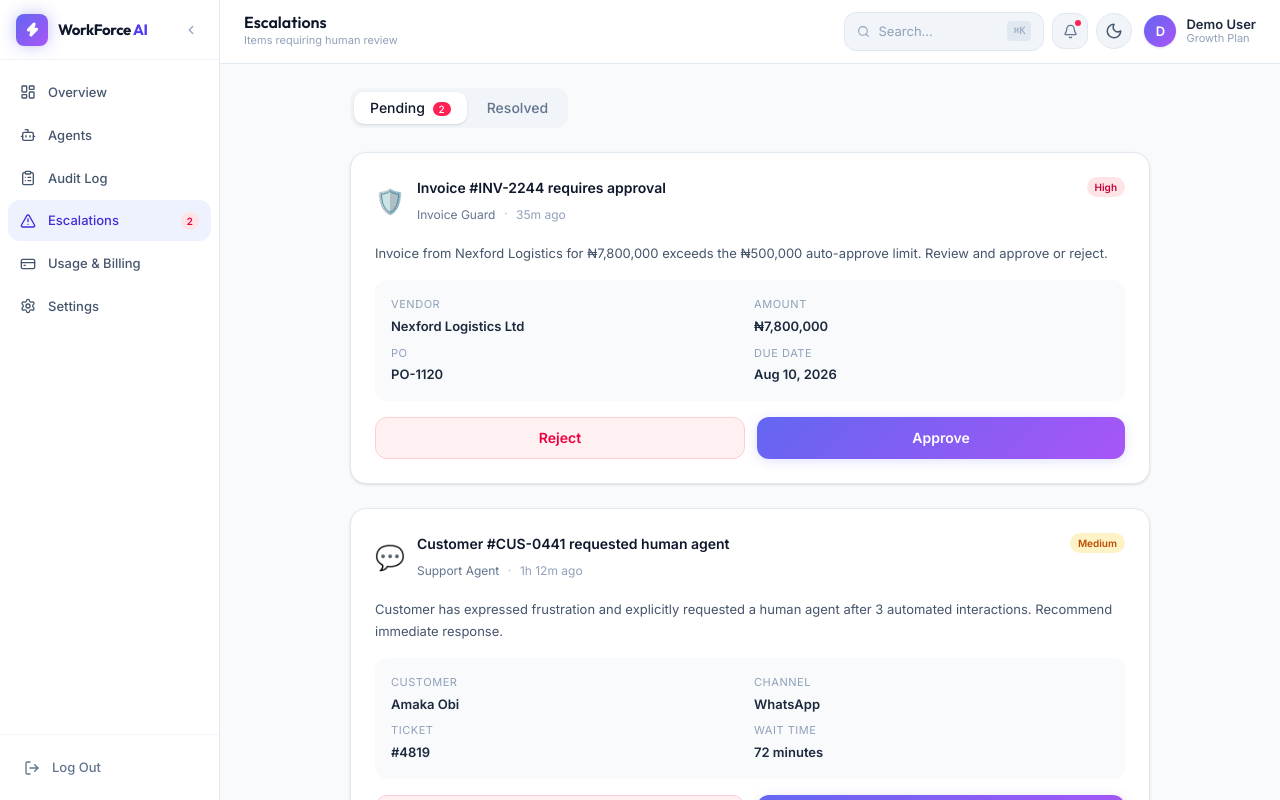
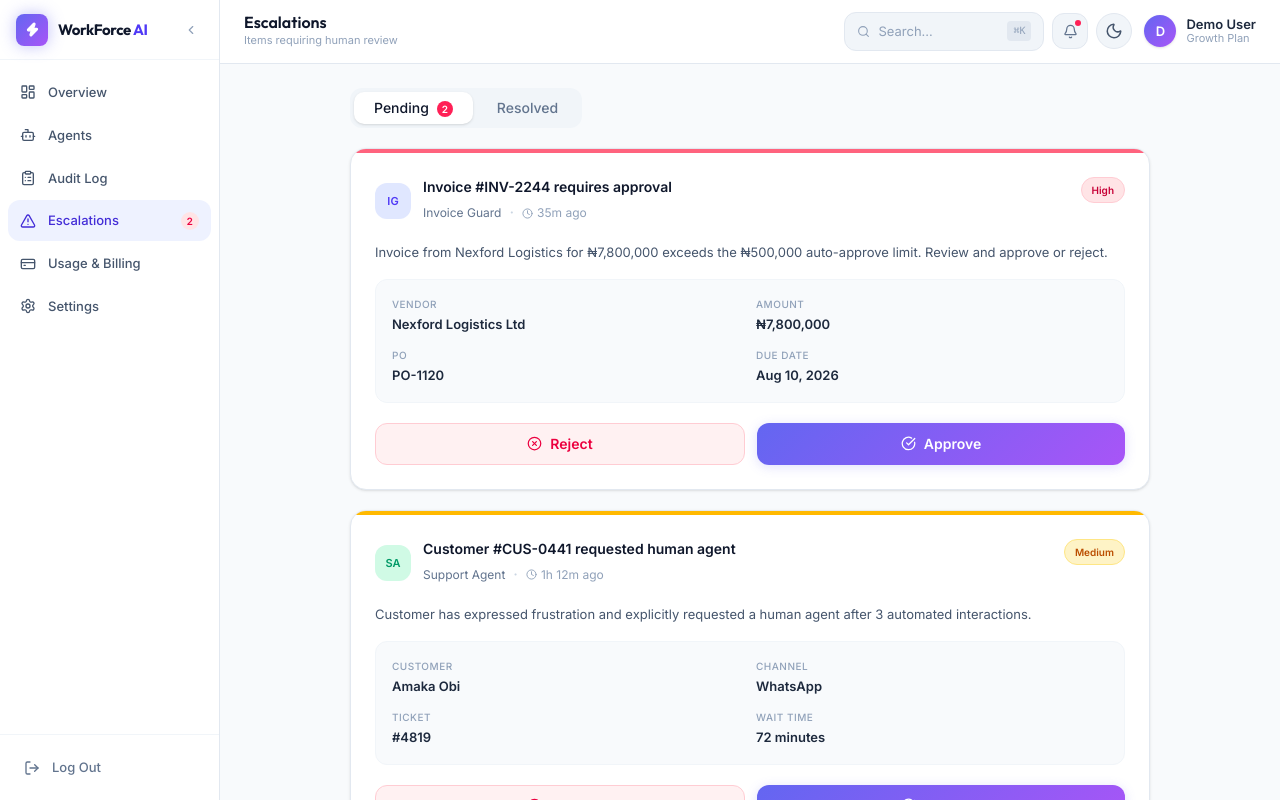
Before and after one commit to Pipe7-sudo/Agentic, a Next.js app in the folder frontend/: page /escalations in a window 1280 px wide. Built offline with nearby package versions, Linux system fonts and the light colour scheme.

Commit message:
redesign(escalations): priority top bar, initials avatars, CheckCircle/XCircle buttons, modal icon

```diff
--- a/frontend/src/app/(dashboard)/escalations/page.tsx
+++ b/frontend/src/app/(dashboard)/escalations/page.tsx
@@ -1,26 +1,40 @@
 'use client';
 import { useState } from 'react';
+import { CheckCircle, XCircle, AlertTriangle, Clock } from 'lucide-react';
 
 const PENDING = [
-  { id: 'ESC-001', agent: 'Invoice Guard', icon: '🛡️', title: 'Invoice #INV-2244 requires approval', desc: 'Invoice from Nexford Logistics for ₦7,800,000 exceeds the ₦500,000 auto-approve limit. Review and approve or reject.', time: '35m ago', priority: 'High', data: { Vendor: 'Nexford Logistics Ltd', Amount: '₦7,800,000', PO: 'PO-1120', 'Due Date': 'Aug 10, 2026' } },
-  { id: 'ESC-002', agent: 'Support Agent', icon: '💬', title: 'Customer #CUS-0441 requested human agent', desc: 'Customer has expressed frustration and explicitly requested a human agent after 3 automated interactions. Recommend immediate response.', time: '1h 12m ago', priority: 'Medium', data: { Customer: 'Amaka Obi', Channel: 'WhatsApp', Ticket: '#4819', 'Wait Time': '72 minutes' } },
+  {
+    id: 'ESC-001', agent: 'Invoice Guard', initials: 'IG',
+    agentColor: 'bg-indigo-100 dark:bg-indigo-500/15 text-indigo-600 dark:text-indigo-400',
+    title: 'Invoice #INV-2244 requires approval',
+    desc: 'Invoice from Nexford Logistics for ₦7,800,000 exceeds the ₦500,000 auto-approve limit. Review and approve or reject.',
+    time: '35m ago', priority: 'High',
+    data: { Vendor: 'Nexford Logistics Ltd', Amount: '₦7,800,000', PO: 'PO-1120', 'Due Date': 'Aug 10, 2026' },
+  },
+  {
+    id: 'ESC-002', agent: 'Support Agent', initials: 'SA',
+    agentColor: 'bg-emerald-100 dark:bg-emerald-500/15 text-emerald-600 dark:text-emerald-400',
+    title: 'Customer #CUS-0441 requested human agent',
+    desc: 'Customer has expressed frustration and explicitly requested a human agent after 3 automated interactions.',
+    time: '1h 12m ago', priority: 'Medium',
+    data: { Customer: 'Amaka Obi', Channel: 'WhatsApp', Ticket: '#4819', 'Wait Time': '72 minutes' },
+  },
 ];
 
 const RESOLVED = [
-  { id: 'ESC-000', agent: 'Finance Ops', icon: '💰', title: 'Expense #EXP-0049 — ₦220,000 approved', resolution: 'Approved by Tunde A. · 2 hours ago' },
-  { id: 'ESC-999', agent: 'HR Scout',    icon: '🎯', title: 'Job description required for Ops Manager role', resolution: 'Resolved by Ada O. · Yesterday' },
+  { id: 'ESC-000', agent: 'Finance Ops', initials: 'FO', agentColor: 'bg-amber-100 dark:bg-amber-500/15 text-amber-600 dark:text-amber-500', title: 'Expense #EXP-0049 — ₦220,000 approved', resolution: 'Approved by Tunde A.', time: '2 hours ago' },
+  { id: 'ESC-999', agent: 'HR Scout',    initials: 'HS', agentColor: 'bg-violet-100 dark:bg-violet-500/15 text-violet-600 dark:text-violet-400', title: 'Job description required for Ops Manager role', resolution: 'Resolved by Ada O.', time: 'Yesterday' },
 ];
 
 const PRIORITY_STYLE: Record<string, string> = {
-  High:   'bg-rose-100 dark:bg-rose-500/15 text-rose-700 dark:text-rose-400',
-  Medium: 'bg-amber-100 dark:bg-amber-500/15 text-amber-700 dark:text-amber-400',
-  Low:    'bg-slate-100 dark:bg-white/[0.07] text-slate-600 dark:text-slate-400',
+  High:   'bg-rose-100 dark:bg-rose-500/15 text-rose-700 dark:text-rose-400 border border-rose-200 dark:border-rose-500/20',
+  Medium: 'bg-amber-100 dark:bg-amber-500/15 text-amber-700 dark:text-amber-400 border border-amber-200 dark:border-amber-500/20',
 };
 
 export default function EscalationsPage() {
   const [resolved, setResolved] = useState(false);
-  const [confirm, setConfirm] = useState<{ id: string; action: 'approve' | 'reject' } | null>(null);
-  const [done, setDone] = useState<string[]>([]);
+  const [confirm, setConfirm]   = useState<{ id: string; action: 'approve' | 'reject' } | null>(null);
+  const [done, setDone]         = useState<string[]>([]);
 
   const pending = PENDING.filter(e => !done.includes(e.id));
 
@@ -31,13 +45,16 @@ export default function EscalationsPage() {
   };
 
   return (
-    <div className="max-w-[800px] mx-auto flex flex-col gap-6">
+    <div className="max-w-[800px] mx-auto flex flex-col gap-5">
       {/* Tabs */}
       <div className="flex gap-1 bg-slate-100 dark:bg-white/[0.04] rounded-xl p-1 w-fit">
         {['Pending', 'Resolved'].map(tab => (
           <button key={tab} onClick={() => setResolved(tab === 'Resolved')}
-            className={`px-4 py-1.5 rounded-[10px] text-sm font-medium transition-all ${(tab === 'Resolved') === resolved ? 'bg-white dark:bg-white/[0.08] text-slate-900 dark:text-white shadow-sm' : 'text-slate-500 dark:text-slate-500 hover:text-slate-700 dark:hover:text-slate-300'}`}>
-            {tab} {tab === 'Pending' && pending.length > 0 && <span className="ml-1 bg-rose-500 text-white text-[10px] px-1.5 py-px rounded-full">{pending.length}</span>}
+            className={`px-5 py-1.5 rounded-[10px] text-sm font-medium transition-all ${(tab === 'Resolved') === resolved ? 'bg-white dark:bg-white/[0.08] text-slate-900 dark:text-white shadow-sm' : 'text-slate-500 dark:text-slate-500 hover:text-slate-700 dark:hover:text-slate-300'}`}>
+            {tab}
+            {tab === 'Pending' && pending.length > 0 && (
+              <span className="ml-2 bg-rose-500 text-white text-[10px] w-4 h-4 inline-flex items-center justify-center rounded-full font-bold">{pending.length}</span>
+            )}
           </button>
         ))}
       </div>
@@ -46,48 +63,58 @@ export default function EscalationsPage() {
         <>
           {pending.length === 0 && (
             <div className="text-center py-16 bg-white dark:bg-[#080812] border border-slate-200 dark:border-white/[0.07] rounded-2xl shadow-sm dark:shadow-none">
-              <div className="text-4xl mb-3">✅</div>
-              <p className="font-semibold text-slate-700 dark:text-slate-300">All clear!</p>
-              <p className="text-sm text-slate-400 dark:text-slate-600 mt-1">No pending escalations right now.</p>
+              <div className="w-12 h-12 bg-emerald-50 dark:bg-emerald-500/10 rounded-full flex items-center justify-center mx-auto mb-3">
+                <CheckCircle size={22} className="text-emerald-500" />
+              </div>
+              <p className="font-semibold text-slate-700 dark:text-slate-300">All clear</p>
+              <p className="text-sm text-slate-400 dark:text-slate-600 mt-1">No pending escalations at this time.</p>
             </div>
           )}
           {pending.map(e => (
-            <div key={e.id} className="bg-white dark:bg-[#080812] border border-slate-200 dark:border-white/[0.07] rounded-2xl p-6 shadow-sm dark:shadow-none flex flex-col gap-4">
+            <div key={e.id} className="bg-white dark:bg-[#080812] border border-slate-200 dark:border-white/[0.07] rounded-2xl shadow-sm dark:shadow-none overflow-hidden">
+              {/* Card header bar */}
+              <div className={`h-1 w-full ${e.priority === 'High' ? 'bg-rose-400' : 'bg-amber-400'}`} />
+              <div className="p-5 md:p-6 flex flex-col gap-4">
                 <div className="flex items-start justify-between gap-4">
                   <div className="flex items-center gap-3">
-                  <span className="text-2xl">{e.icon}</span>
+                    <div className={`w-9 h-9 rounded-xl ${e.agentColor.split(' ').slice(0,2).join(' ')} flex items-center justify-center shrink-0`}>
+                      <span className={`text-[11px] font-bold ${e.agentColor.split(' ').slice(2).join(' ')}`}>{e.initials}</span>
+                    </div>
                     <div>
-                    <div className="text-[14px] font-semibold text-slate-900 dark:text-white">{e.title}</div>
-                    <div className="flex items-center gap-2 mt-0.5">
+                      <div className="text-[14px] font-semibold text-slate-900 dark:text-white leading-snug">{e.title}</div>
+                      <div className="flex items-center gap-2 mt-1">
                         <span className="text-[12px] text-slate-500 dark:text-slate-500">{e.agent}</span>
                         <span className="text-slate-300 dark:text-slate-700">·</span>
-                      <span className="text-[12px] text-slate-400 dark:text-slate-600">{e.time}</span>
+                        <span className="flex items-center gap-1 text-[12px] text-slate-400 dark:text-slate-600">
+                          <Clock size={11} /> {e.time}
+                        </span>
                       </div>
                     </div>
                   </div>
-                <span className={`text-[10px] font-bold px-2 py-0.5 rounded-full shrink-0 ${PRIORITY_STYLE[e.priority]}`}>{e.priority}</span>
+                  <span className={`text-[10px] font-semibold px-2.5 py-1 rounded-full shrink-0 ${PRIORITY_STYLE[e.priority]}`}>{e.priority}</span>
                 </div>
 
                 <p className="text-[13px] text-slate-600 dark:text-slate-400 leading-[1.65]">{e.desc}</p>
 
-              <div className="grid grid-cols-2 gap-2 bg-slate-50 dark:bg-white/[0.03] rounded-xl p-4">
+                <div className="grid grid-cols-2 gap-3 bg-slate-50 dark:bg-white/[0.03] border border-slate-100 dark:border-white/[0.05] rounded-xl p-4">
                   {Object.entries(e.data).map(([k, v]) => (
                     <div key={k}>
-                    <div className="text-[11px] text-slate-400 dark:text-slate-600 uppercase tracking-wider">{k}</div>
-                    <div className="text-[13px] font-semibold text-slate-800 dark:text-slate-200 mt-0.5">{v}</div>
+                      <div className="text-[10px] text-slate-400 dark:text-slate-600 uppercase tracking-wider font-medium mb-0.5">{k}</div>
+                      <div className="text-[13px] font-semibold text-slate-800 dark:text-slate-200">{v}</div>
                     </div>
                   ))}
                 </div>
 
-              <div className="flex gap-3">
+                <div className="flex gap-3 pt-1">
                   <button onClick={() => setConfirm({ id: e.id, action: 'reject' })}
-                  className="flex-1 py-2.5 rounded-xl border border-rose-200 dark:border-rose-500/25 bg-rose-50 dark:bg-rose-500/10 text-rose-600 dark:text-rose-400 text-sm font-semibold hover:bg-rose-100 dark:hover:bg-rose-500/15 transition-all">
-                  Reject
+                    className="flex-1 flex items-center justify-center gap-2 py-2.5 rounded-xl border border-rose-200 dark:border-rose-500/25 bg-rose-50 dark:bg-rose-500/10 text-rose-600 dark:text-rose-400 text-sm font-semibold hover:bg-rose-100 dark:hover:bg-rose-500/15 transition-all">
+                    <XCircle size={15} /> Reject
                   </button>
                   <button onClick={() => setConfirm({ id: e.id, action: 'approve' })}
-                  className="flex-1 py-2.5 rounded-xl gradient-bg text-white text-sm font-semibold shadow-[0_2px_12px_rgba(99,102,241,0.2)] hover:-translate-y-px transition-all">
-                  Approve
+                    className="flex-1 flex items-center justify-center gap-2 py-2.5 rounded-xl gradient-bg text-white text-sm font-semibold shadow-[0_2px_12px_rgba(99,102,241,0.2)] hover:-translate-y-px transition-all">
+                    <CheckCircle size={15} /> Approve
                   </button>
+                </div>
               </div>
             </div>
           ))}
@@ -96,10 +123,15 @@ export default function EscalationsPage() {
         <div className="flex flex-col gap-3">
           {RESOLVED.map(e => (
             <div key={e.id} className="bg-white dark:bg-[#080812] border border-slate-200 dark:border-white/[0.07] rounded-2xl px-5 py-4 shadow-sm dark:shadow-none flex items-center gap-4">
-              <span className="text-xl">{e.icon}</span>
+              <div className={`w-9 h-9 rounded-xl flex items-center justify-center shrink-0 ${e.agentColor.split(' ').slice(0,2).join(' ')}`}>
+                <span className={`text-[11px] font-bold ${e.agentColor.split(' ').slice(2).join(' ')}`}>{e.initials}</span>
+              </div>
               <div className="flex-1 min-w-0">
                 <div className="text-[13px] font-medium text-slate-700 dark:text-slate-300">{e.title}</div>
-                <div className="text-[12px] text-slate-400 dark:text-slate-600 mt-0.5">{e.resolution}</div>
+                <div className="flex items-center gap-1.5 text-[12px] text-slate-400 dark:text-slate-600 mt-0.5">
+                  <CheckCircle size={11} className="text-emerald-500" />
+                  {e.resolution} · {e.time}
+                </div>
               </div>
               <span className="text-[10px] font-bold px-2 py-0.5 rounded-full bg-emerald-100 dark:bg-emerald-500/15 text-emerald-700 dark:text-emerald-400 shrink-0">Resolved</span>
             </div>
@@ -112,12 +144,21 @@ export default function EscalationsPage() {
         <div className="fixed inset-0 z-50 flex items-center justify-center p-4">
           <div className="absolute inset-0 bg-black/30 dark:bg-black/50 backdrop-blur-sm" onClick={() => setConfirm(null)} />
           <div className="relative bg-white dark:bg-[#080812] border border-slate-200 dark:border-white/[0.07] rounded-2xl p-6 w-full max-w-[360px] shadow-2xl">
-            <h3 className="font-semibold text-[16px] text-slate-900 dark:text-white mb-2 capitalize">{confirm.action} this escalation?</h3>
-            <p className="text-sm text-slate-500 dark:text-slate-400 mb-5">This action will be logged in the audit trail and cannot be undone.</p>
+            <div className={`w-10 h-10 rounded-xl flex items-center justify-center mb-4 ${confirm.action === 'approve' ? 'bg-indigo-50 dark:bg-indigo-500/10' : 'bg-rose-50 dark:bg-rose-500/10'}`}>
+              {confirm.action === 'approve'
+                ? <CheckCircle size={20} className="text-indigo-500 dark:text-indigo-400" />
+                : <XCircle size={20} className="text-rose-500 dark:text-rose-400" />}
+            </div>
+            <h3 className="font-semibold text-[16px] text-slate-900 dark:text-white mb-1 capitalize">
+              {confirm.action} this escalation?
+            </h3>
+            <p className="text-sm text-slate-500 dark:text-slate-400 mb-5">
+              This action will be logged in the audit trail and cannot be undone.
+            </p>
             <div className="flex gap-3">
-              <button onClick={() => setConfirm(null)} className="flex-1 py-2.5 rounded-xl border border-slate-200 dark:border-white/[0.07] text-sm font-semibold text-slate-700 dark:text-slate-300">Cancel</button>
+              <button onClick={() => setConfirm(null)} className="flex-1 py-2.5 rounded-xl border border-slate-200 dark:border-white/[0.07] text-sm font-semibold text-slate-700 dark:text-slate-300 hover:bg-slate-50 dark:hover:bg-white/[0.05] transition-all">Cancel</button>
               <button onClick={handleConfirm} className={`flex-1 py-2.5 rounded-xl text-sm font-semibold text-white transition-all ${confirm.action === 'approve' ? 'gradient-bg shadow-[0_2px_12px_rgba(99,102,241,0.2)]' : 'bg-rose-500 hover:bg-rose-600'}`}>
-                Confirm {confirm.action === 'approve' ? 'Approval' : 'Rejection'}
+                Confirm
               </button>
             </div>
           </div>
```
Lines whose indentation alone changed are shown as unchanged.
